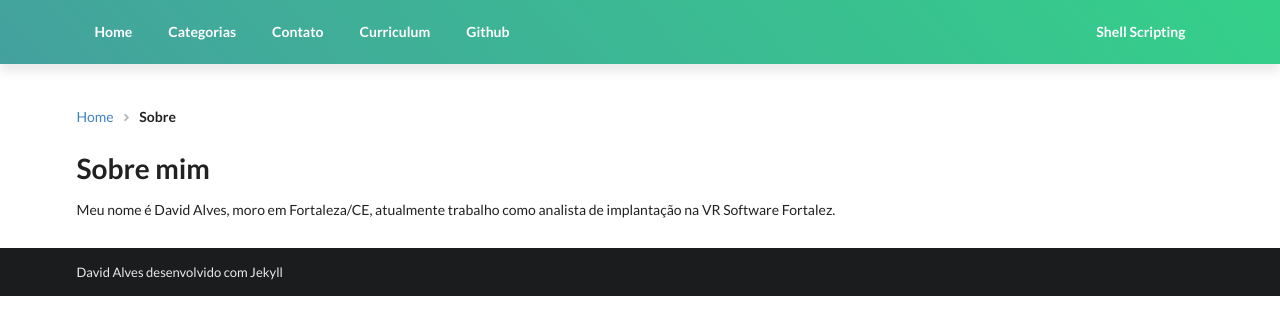
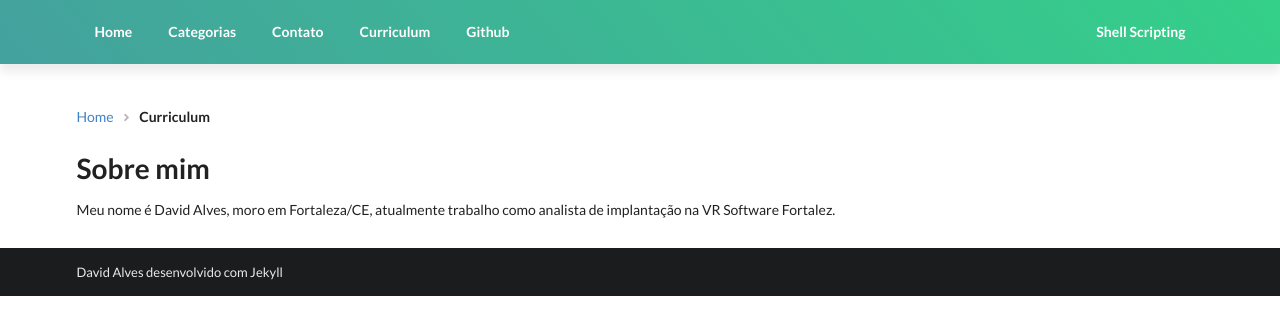
Before and after one commit to david27alves/david27alves.github.io, a Jekyll site: the page built from about.html, in a window 1280 px wide. Shown: the top 335 px of the page. Built offline with Jekyll 4.4.1, drawn with Linux system fonts in a browser that asks for light colours.

Commit message:
Update about.html

```diff
--- a/about.html
+++ b/about.html
@@ -7,7 +7,7 @@ permalink: /about/index.html
     <div class="ui breadcrumb">
         <a class="section" href="{{ site.baseurl }}/">Home</a>
         <i class="right angle icon divider"></i>
-        <div class="active section">Sobre</div>
+        <div class="active section">Curriculum</div>
     </div>
     <h1>Sobre mim</h1>
     <p>
```
